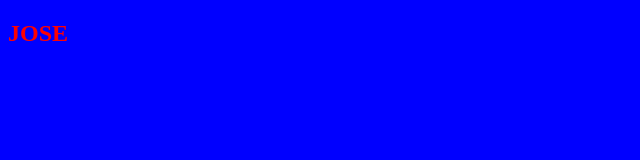
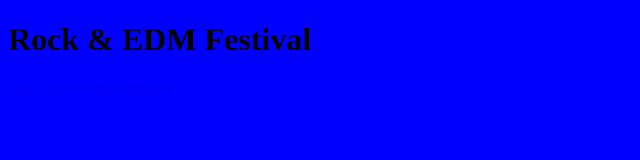
Before and after one commit to joseluis1061/FestivalMusica, a website: page index.html in a window 1280 px wide. Shown: the whole page, without its empty margins (0-640 px from the left). Drawn offline with Linux system fonts and the light colour scheme.

Commit message:
Se agrego el header en html

```diff
--- a/index.html
+++ b/index.html
@@ -12,6 +12,17 @@
     <link rel="stylesheet" href="./build/css/app.css">
 </head>
 <body>
-    <h2>JOSE</h2>
+    <header class="header">
+        <div class="contenedor contenido-header">
+            <h1>Rock & EDM Festival</h1>
+
+            <nav class="navegacion-principal">
+                <a href="#">Line Up</a>
+                <a href="#">Galerias</a>
+                <a href="#">Boletos</a>
+            </nav>
+        </div>
+
+    </header>
 </body>
 </html>
```
